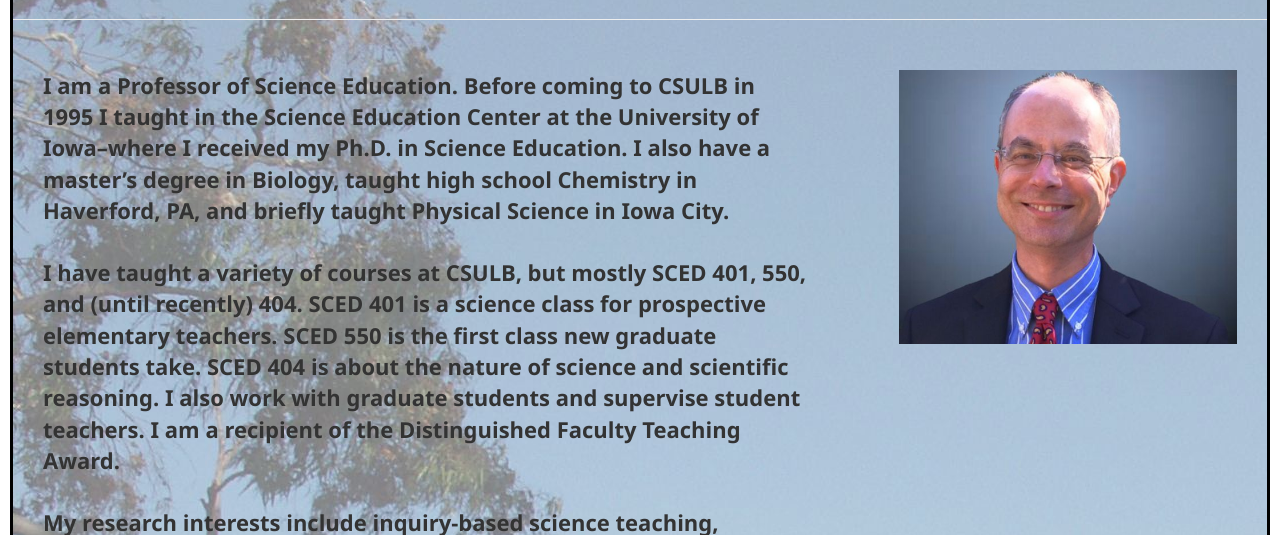
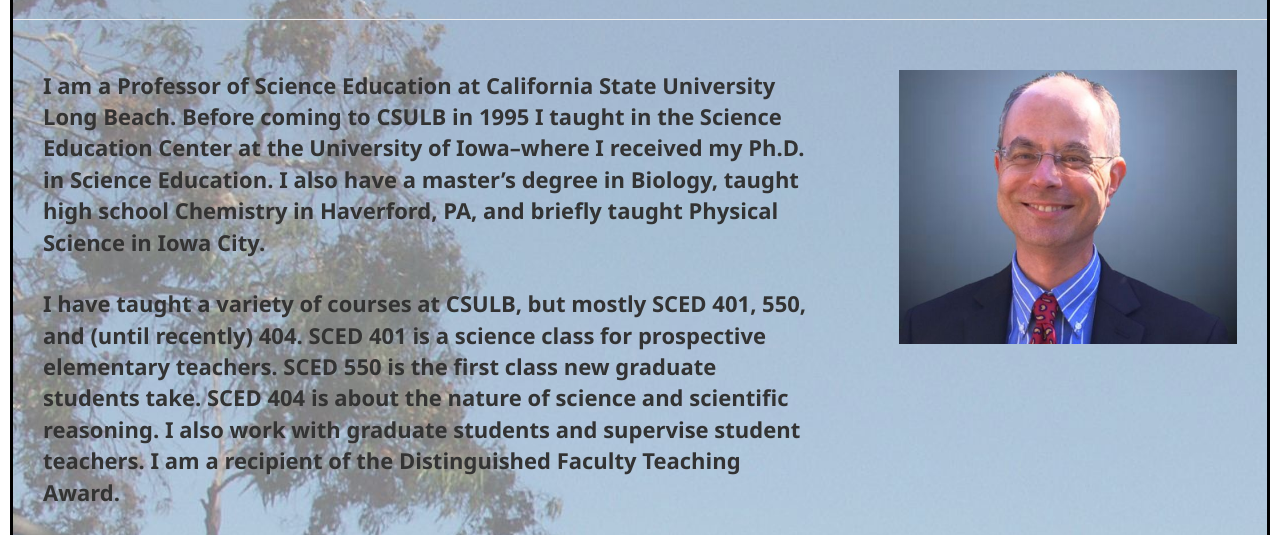
Before and after one commit to acolburn/Portfolio, a plain HTML site: page index.html in a window 1280 px wide. Shown: the part 185-720 px from the top of the page. Drawn offline with nearby package versions, Linux system fonts and the light colour scheme.

Commit message:
minor text change

```diff
--- a/index.html
+++ b/index.html
@@ -32,7 +32,7 @@
         <div class="row">
 
             <div class="col-md-8">
-                <p>I am a Professor of Science Education. Before coming to CSULB in 1995 I taught in the Science Education Center
+                <p>I am a Professor of Science Education at California State University Long Beach. Before coming to CSULB in 1995 I taught in the Science Education Center
                 at the University of Iowa–where I received my Ph.D. in Science Education. I also have a master’s
                 degree in Biology, taught high school Chemistry in Haverford, PA, and briefly taught Physical Science in
                 Iowa City.</p>
```
Also changed, not shown: images/Lingo_of_Learning.jpg (added), 1 other file.
